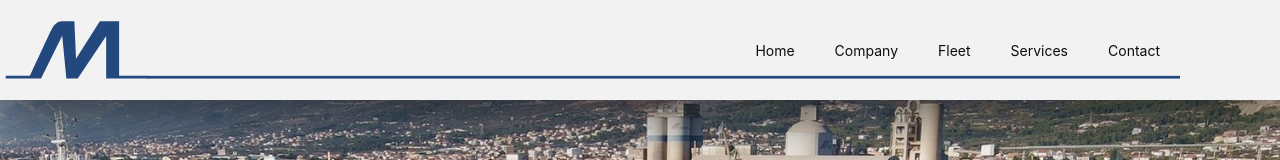
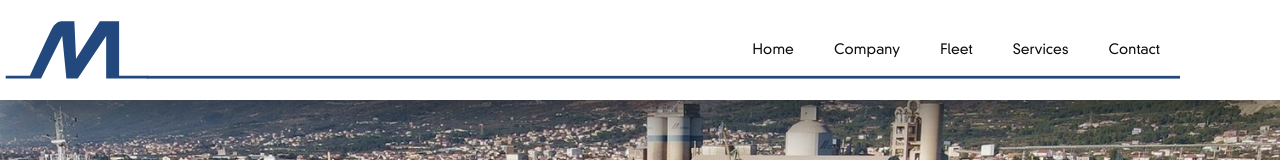
Before and after one commit to Yiorgoss/medcare.gr, a React (Create React App) app: page / in a window 1280 px wide. Shown: the top 160 px of the page. Built offline with nearby package versions, Linux system fonts and the light colour scheme.

Commit message:
minor changes to background color, and personel-list

```diff
--- a/src/assets/scss/_variables.scss
+++ b/src/assets/scss/_variables.scss
@@ -5,7 +5,7 @@ $font-small: 14px;
 $header-height: 100px;
 
 $black: #0d0d0d;
-$white: #f2f2f2;
+$white: #ffffff;
 $grey: #7e7e7e;
 $blue: #23487e;
 
@@ -18,7 +18,7 @@ $text-secondary: #f2f2f2;
 $text-primary: #0d0d0d;
 
 
-$font-list:  -apple-system, Neuzeit, system, Roboto;
+$font-list:  Neuzeit, -apple-system, system, Roboto;
 @font-face {
   font-family: 'IBM Plex';
   src: local('IBM Plex'), url(../fonts/IBMPlexMono-Regular.woff2) format('woff2');
```
